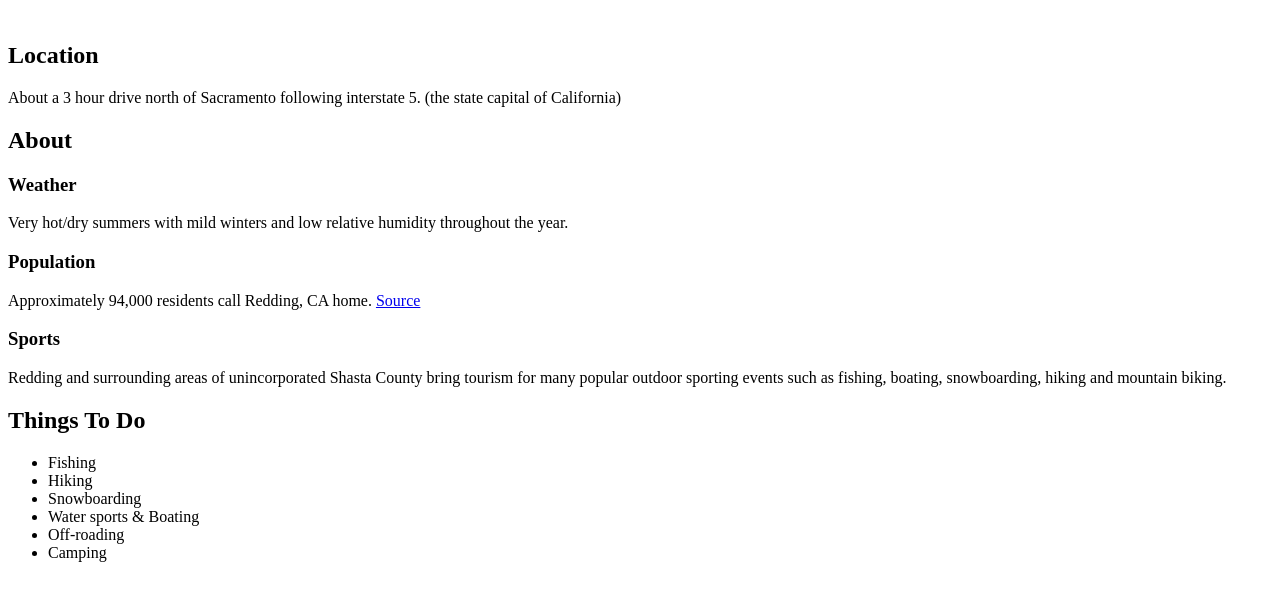
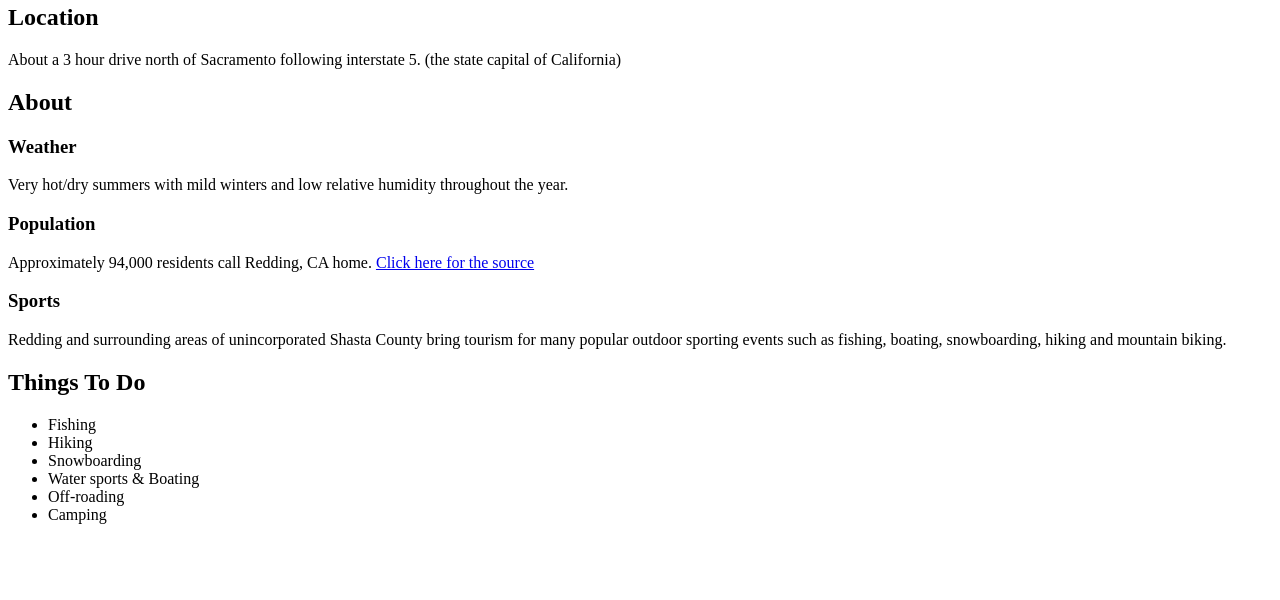
Before and after one commit to jaredhartzell/02.03-Lab, a website: page index.html in a window 1280 px wide. Shown: the part 82-682 px from the top of the page. Drawn offline with Linux system fonts and the light colour scheme; files that its build step writes are made by us from their sources.

Commit message:
Organize sections with comments and update link text
Added comments to organize sections and updated source link text.

```diff
--- a/index.html
+++ b/index.html
@@ -11,31 +11,36 @@
 
 <body>
   <h1>Redding, CA</h1>
-  <br>
 
+  <!-- Section 1 -->
   <section>
     <h2>Location</h2>
       <p>About a 3 hour drive north of Sacramento following interstate 5. (the state capital of California)</p>
   </section>
 
+  <!-- Section 2 -->
   <section>
     <h2>About</h2>
+      <!-- Subsection 1 -->
       <section>
         <h3>Weather</h3>
           <p>Very hot/dry summers with mild winters and low relative humidity throughout the year.</p>
       </section>
 
+      <!-- Subsection 2 -->
       <section>
         <h3>Population</h3>
-        <p>Approximately 94,000 residents call Redding, CA home. <a href="https://www.census.gov/quickfacts/fact/table/reddingcitycalifornia/PST045225">Source</a></p>
+        <p>Approximately 94,000 residents call Redding, CA home. <a href="https://www.census.gov/quickfacts/fact/table/reddingcitycalifornia/PST045225">Click here for the source</a></p>
       </section>
 
+      <!-- Subsection 3 -->
       <section>
         <h3>Sports</h3>
         <p>Redding and surrounding areas of unincorporated Shasta County bring tourism for many popular outdoor sporting events such as fishing, boating, snowboarding, hiking and mountain biking.</p>
       </section>
   </section>
 
+  <!-- Section 3 -->
   <section>
   <h2>Things To Do</h2>
     <ul>
```
